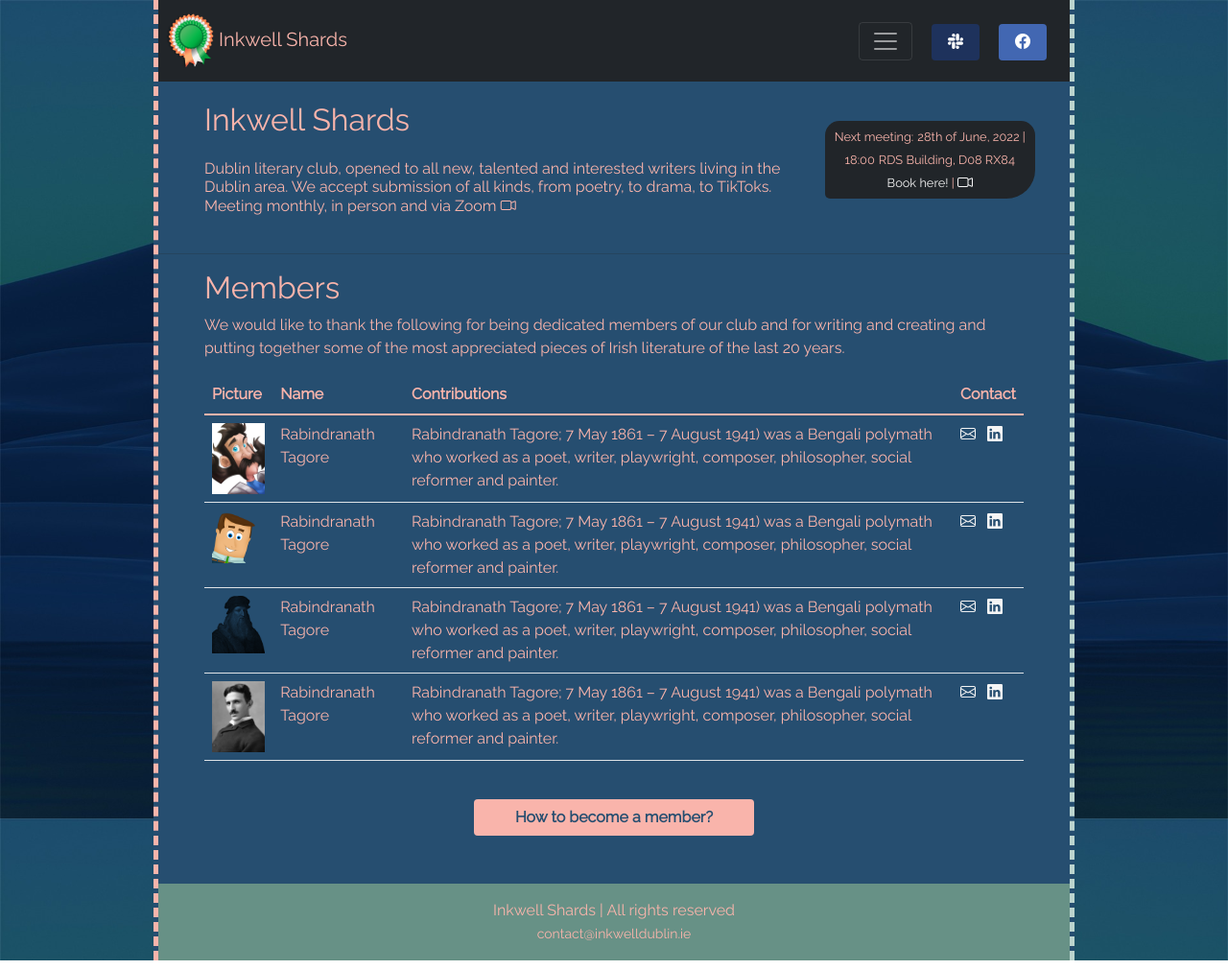
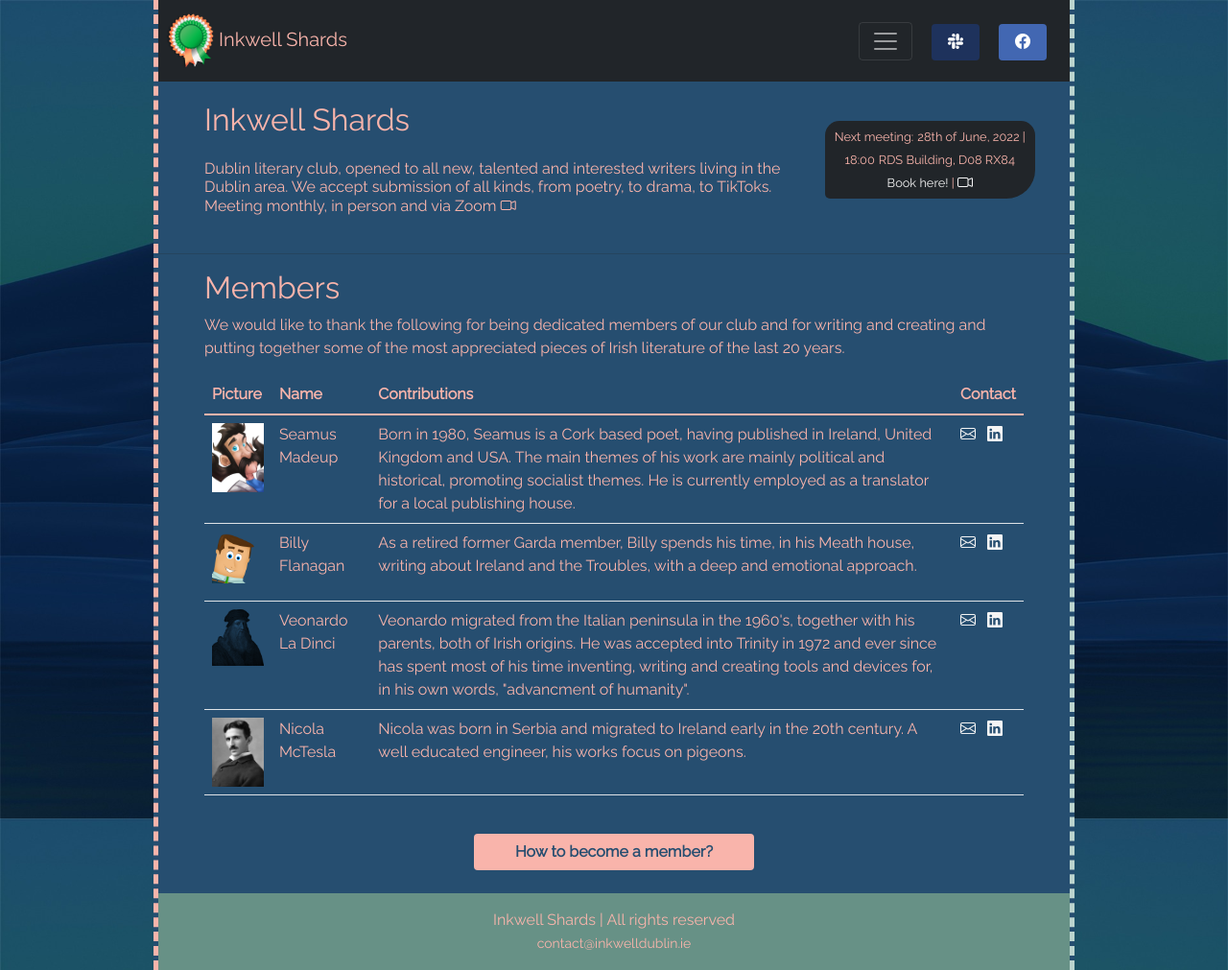
Before and after one commit to Code-Institute-Submissions/codeinstitute_proj1, a plain HTML site: page members.html in a window 1280 px wide. Shown: the whole page at 96% size. Drawn offline with nearby package versions, Linux system fonts and the light colour scheme.

Commit message:
Added content to the members.html page

```diff
--- a/members.html
+++ b/members.html
@@ -18,14 +18,14 @@
         <link rel="stylesheet" href="css/navbar.css">
 
         <!-- Page specific CSS -->
-        <link href="css/members-page.css" rel="stylesheet">
+        <link rel="stylesheet" href="css/members-page.css">
 
         <!-- Google Fonts -->
         <link rel="preconnect" href="https://fonts.googleapis.com">
         <link rel="preconnect" href="https://fonts.gstatic.com" crossorigin>
         <link href="https://fonts.googleapis.com/css2?family=Raleway&display=swap" rel="stylesheet">
 
-        <title>Inkwell Shards | Dublin Writer's Club</title>
+        <title>Inkwell Shards | Members </title>
     </head>
 
     <body class="container-fluid px-0 col-sm-11 col-md-10 col-xl-9 col-xxl-8">
@@ -119,11 +119,11 @@
                         <img src="/img/members/1.jpg" class="img-fluid member-photo" />
                     </td>
                     <td>
-                        <p>Rabindranath Tagore</p>
+                        <p>Seamus Madeup</p>
                     </td>
                     <td class="d-none d-md-table-cell">
-                        Rabindranath Tagore; 7 May 1861 – 7 August 1941) was a
-                        Bengali polymath who worked as a poet, writer, playwright, composer, philosopher, social reformer and painter.
+                        Born in 1980, Seamus is a Cork based poet, having published in Ireland, United Kingdom and USA. The main themes of his work are mainly political and historical, promoting
+                        socialist themes. He is currently employed as a translator for a local publishing house.
                     </td>
                     <td>
                         <span><a href="mailto: email@email.com" target="_blank"><i class="bi bi-envelope"></i></a></span>
@@ -136,11 +136,10 @@
                         <img src="/img/members/2.png" class="img-fluid member-photo" />
                     </td>
                     <td>
-                        <p>Rabindranath Tagore</p>
+                        <p>Billy Flanagan</p>
                     </td>
                     <td class="d-none d-md-table-cell">
-                        Rabindranath Tagore; 7 May 1861 – 7 August 1941) was a
-                        Bengali polymath who worked as a poet, writer, playwright, composer, philosopher, social reformer and painter.
+                        As a retired former Garda member, Billy spends his time, in his Meath house, writing about Ireland and the Troubles, with a deep and emotional approach.
                     </td>
                     <td>
                         <span><a href="mailto: email@email.com" target="_blank"><i class="bi bi-envelope"></i></a></span>
@@ -153,11 +152,11 @@
                         <img src="/img/members/3.png" class="img-fluid member-photo" />
                     </td>
                     <td>
-                        <p>Rabindranath Tagore</p>
+                        <p>Veonardo La Dinci</p>
                     </td>
                     <td class="d-none d-md-table-cell">
-                        Rabindranath Tagore; 7 May 1861 – 7 August 1941) was a
-                        Bengali polymath who worked as a poet, writer, playwright, composer, philosopher, social reformer and painter.
+                        Veonardo migrated from the Italian peninsula in the 1960's, together with his parents, both of Irish origins. He was accepted into Trinity in 1972 and ever since
+                        has spent most of his time inventing, writing and creating tools and devices for, in his own words, "advancment of humanity".
                     </td>
                     <td>
                         <span><a href="mailto: email@email.com" target="_blank"><i class="bi bi-envelope"></i></a></span>
@@ -170,11 +169,10 @@
                         <img src="/img/members/4.png" class="img-fluid member-photo" />
                     </td>
                     <td>
-                        <p>Rabindranath Tagore</p>
+                        <p>Nicola McTesla</p>
                     </td>
                     <td class="d-none d-md-table-cell">
-                        Rabindranath Tagore; 7 May 1861 – 7 August 1941) was a
-                        Bengali polymath who worked as a poet, writer, playwright, composer, philosopher, social reformer and painter.
+                        Nicola was born in Serbia and migrated to Ireland early in the 20th century. A well educated engineer, his works focus on pigeons.
                     </td>
                     <td>
                         <span><a href="mailto: email@email.com" target="_blank"><i class="bi bi-envelope"></i></a></span>
@@ -188,21 +186,22 @@
                 <!-- Modal code copied from the Bootstrap documentation, available here:
                 https://getbootstrap.com/docs/5.0/components/modal/
                 Modified as required -->
-                <button id="member-button" type="button" class="btn col-6 col-md-5 col-xl-4 mx-auto my-4" data-bs-toggle="modal" data-bs-target="#exampleModal">
+                <button id="member-button" type="button" class="btn col-6 col-md-5 col-xl-4 mx-auto my-4" data-bs-toggle="modal" data-bs-target="#modal">
                     How to become a member?
                 </button>
 
                 <!-- Modal -->
-                <div class="modal fade" id="exampleModal" tabindex="-1" aria-labelledby="exampleModalLabel" aria-hidden="true">
+                <div class="modal fade" id="modal" tabindex="-1" aria-labelledby="modalLabel" aria-hidden="true">
                     <div class="modal-dialog">
                     <div class="modal-content">
                         <div class="modal-header">
-                        <h5 id="members-modal-title" class="modal-title modal-text" id="exampleModalLabel">How to become a member</h5>
+                        <h5 id="members-modal-title" class="modal-title modal-text" id="modalLabel">How to become a member</h5>
                         <button type="button" class="btn-close" data-bs-dismiss="modal" aria-label="Close"></button>
                         </div>
                         <div class="modal-body">
-                        <p class="modal-text">Whether you’re just starting out, building your career, or working at the highest level, there’s a route
-                            to membership to suit you and a membership grade to demonstrate your level of knowledge and experience.</p>
+                        <p class="modal-text">As mentioned, we accept a wide array of works and of mediums, the only criteria being the quality of your work. In order to become a full member
+                            of our club, please submit some of your work by following the link at the bottom of this modal and we will be in touch.
+                        </p>
                         </div>
                         <div class="modal-footer">
                         <button type="button" class="custom-button p-3" data-bs-dismiss="modal">Close</button>
```
